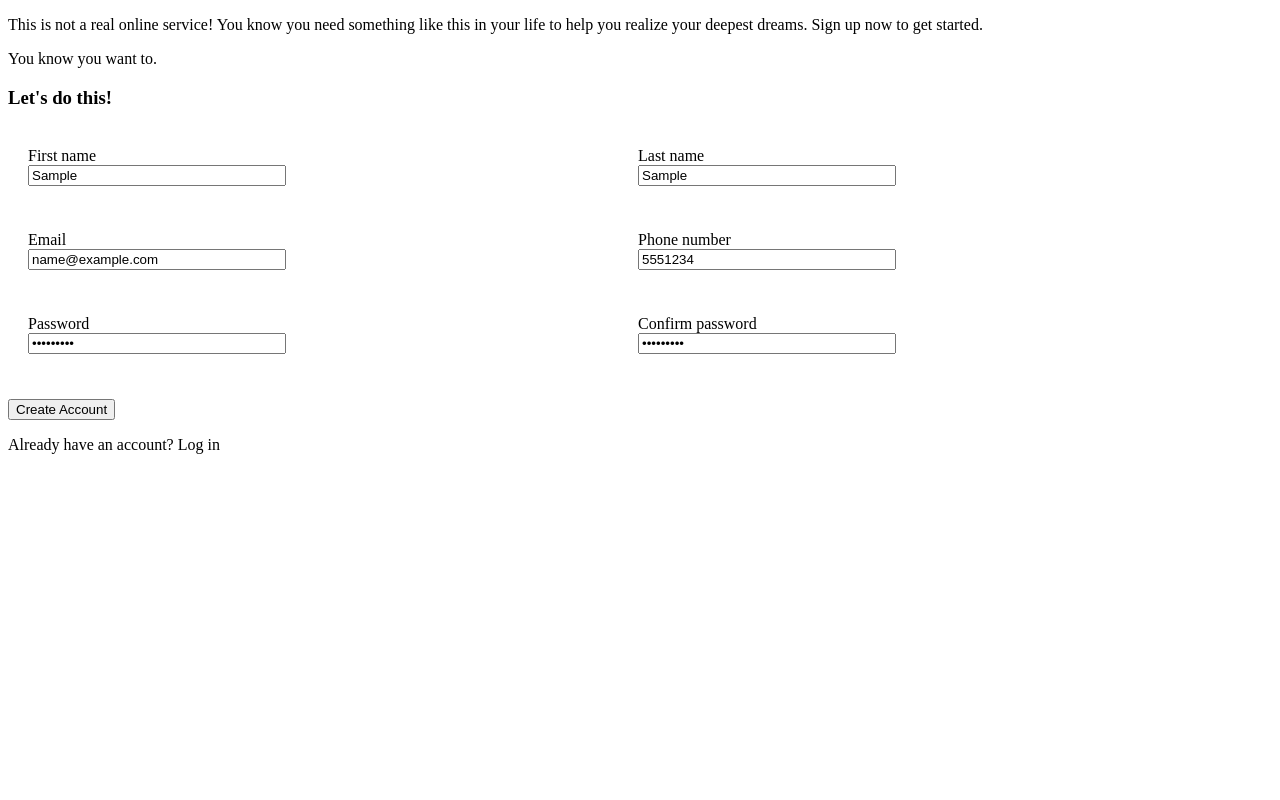
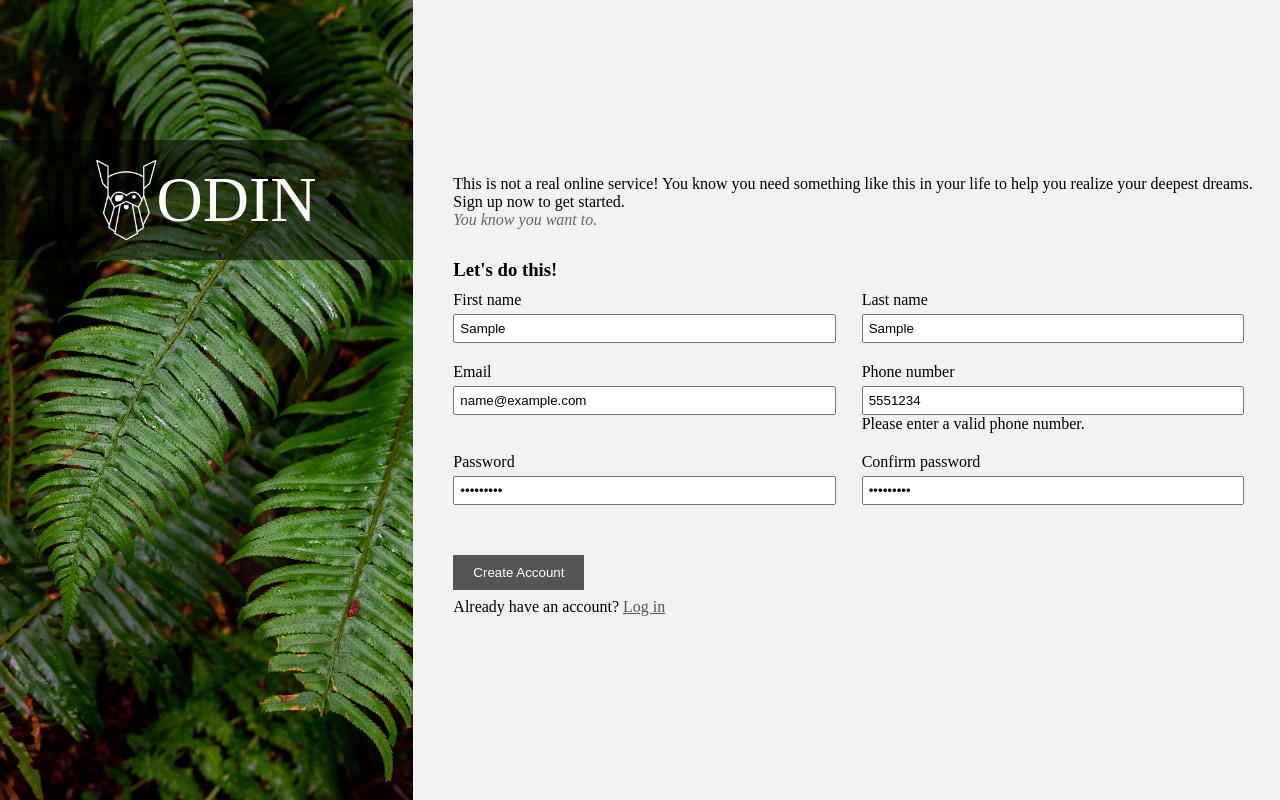
Before and after one commit to TeoMontoya/TOS, a plain HTML site: page Sign_up_form/index.html in a window 1280 px wide. Both pictures are taken after typing "Sample", "Sample", "name@example.com", "5551234", "Sample123", "Sample123" into the empty fields and a click on the button "Create Account". Drawn offline with Linux system fonts and the light colour scheme.

Commit message:
form learning with TOP finished

```diff
--- a/Sign_up_form/index.html
+++ b/Sign_up_form/index.html
@@ -10,11 +10,22 @@
 </head>
 
 <body>
-  <section class="mainSection">
+  <section class="parentContainer">
     <div class="mainBackground">
-
+      <div class="backgroundWrapper">
+        <div class="customDiv">
+          <div class="icon">
+            <!-- Your icon goes here -->
+            <img src="./odin-lined.png" alt="">
+            <span>ODIN</span>
+          </div>
+          <div class="text">
+            <!-- Your text goes here -->
+          </div>
+        </div>
+      </div>
     </div>
-    <main class="mainContainer">
+    <main class="mainSection">
       <section class="mainText">
         <p>
           This is not a real online service! You know you need something like this in your life to help you
--- a/Sign_up_form/script.js
+++ b/Sign_up_form/script.js
@@ -2,70 +2,38 @@
 const form = document.querySelector('form');
 const submitButton = document.querySelector('#submitButton');
 
-const phoneNumberInput = document.getElementById('phone');
+// Add event listener to the button
+submitButton.addEventListener('click', function() {
+  const fieldIds = ['first-name', 'last-name', 'email', 'phone', 'password', 'confirmationPassword'];
+  let isFormValid = true;
 
-phoneNumberInput.addEventListener('input', function(event) {
-  const input = event.target.value;
-  const numbersOnly = input.replace(/[^\d()\s\-_]/g, '');
-  event.target.value = numbersOnly;
+  fieldIds.forEach(fieldId => {
+    const inputField = document.getElementById(fieldId);
+    const fieldType = getFieldValidationType(fieldId);
+    const isValid = checkValidity(inputField, fieldType);
+
+    if (!isValid) {
+      displayErrorMessage(inputField);
+      isFormValid = false;
+    } else {
+      clearErrorMessage(inputField);
+    }
+  });
+
+  if (isFormValid) {
+    console.log('All fields are valid.');
+  }
 });
 
-
-
-// Add event listener to the button
-submitButton.addEventListener('click', function() {
-  // Check the validity of each field
-  const firstNameInput = document.getElementById('first-name');
-  const lastNameInput = document.getElementById('last-name');
-  const emailInput = document.getElementById('email');
-  const phoneInput = document.getElementById('phone');
-  const passwordInput = document.getElementById('password');
-  const confirmationPasswordInput = document.getElementById('confirmationPassword');
-
-  const isFirstNameValid = checkValidity(firstNameInput);
-  const isLastNameValid = checkValidity(lastNameInput);
-  const isEmailValid = checkValidity(emailInput, 'email');
-  const isPhoneValid = checkValidity(phoneInput, 'phone');
-  const isPasswordValid = checkValidity(passwordInput);
-  const isConfirmationPasswordValid = checkValidity(confirmationPasswordInput) && checkPasswordMatch();
-
-  if (isFirstNameValid && isLastNameValid && isEmailValid && isPhoneValid && isPasswordValid && isConfirmationPasswordValid) {
-    // All fields are valid
-    console.log('All fields are valid.');
-  } else {
-    // Display error messages
-    if (!isFirstNameValid) {
-      displayErrorMessage(firstNameInput, 'Please enter a valid first name.');
-    } else {
-      clearErrorMessage(firstNameInput);
-    }
-    if (!isLastNameValid) {
-      displayErrorMessage(lastNameInput, 'Please enter a valid last name.');
-    } else {
-      clearErrorMessage(lastNameInput);
-    }
-    if (!isEmailValid) {
-      displayErrorMessage(emailInput, 'Please enter a valid email address.');
-    } else {
-      clearErrorMessage(emailInput);
-    }
-    if (!isPhoneValid) {
-      displayErrorMessage(phoneInput, 'Please enter a valid phone number.');
-    } else {
-      clearErrorMessage(phoneInput);
-    }
-    if (!isPasswordValid) {
-      displayErrorMessage(passwordInput, 'Please enter a valid password.');
-    } else {
-      clearErrorMessage(passwordInput);
-    }
-    if (!isConfirmationPasswordValid) {
-      displayErrorMessage(confirmationPasswordInput, 'Passwords do not match.');
-    } else {
-      clearErrorMessage(confirmationPasswordInput);
-    }
+// Function to determine the validation type of a field
+function getFieldValidationType(fieldId) {
+  if (fieldId === 'email') {
+    return 'email';
+  } else if (fieldId === 'phone') {
+    return 'phone';
   }
-});
+  return null;
+}
 
 // Function to check field validity
 function checkValidity(inputField, fieldType) {
@@ -78,29 +46,18 @@ function checkValidity(inputField, fieldType) {
   }
 
   if (fieldType === 'phone') {
-    const phonePattern = /^(?:\+\d{1,3}\s?)?(?:\(\d{3}\)\s?)?\d{3}(?:[-\s]?)\d{4}$/;
+    const phonePattern = /^(?:\+?\d{1,2}\s?)?(?:\(\d{3}\)|\d{3})[-.\s]?\d{3}[-.\s]?\d{4}$/;
     return isValid && phonePattern.test(value);
   }
 
-  if (isValid && value.length > 0) {
-    return true;
-  }
-
-  return false;
-}
-
-// Function to check if passwords match
-function checkPasswordMatch() {
-  const passwordInput = document.getElementById('password');
-  const confirmationPasswordInput = document.getElementById('confirmationPassword');
-  return passwordInput.value === confirmationPasswordInput.value;
+  return isValid && value.length > 0;
 }
 
 // Function to display error message
-function displayErrorMessage(inputField, message) {
+function displayErrorMessage(inputField) {
   const errorMessage = inputField.nextElementSibling;
   inputField.classList.add('error'); // Add error class to input field
-  errorMessage.textContent = message;
+  errorMessage.textContent = getErrorMessage(inputField.id);
 }
 
 // Function to clear error message
@@ -109,3 +66,23 @@ function clearErrorMessage(inputField) {
   inputField.classList.remove('error'); // Remove error class from input field
   errorMessage.textContent = '';
 }
+
+// Function to get the error message for a field
+function getErrorMessage(fieldId) {
+  switch (fieldId) {
+    case 'first-name':
+      return 'Please enter a valid first name.';
+    case 'last-name':
+      return 'Please enter a valid last name.';
+    case 'email':
+      return 'Please enter a mail address following the `example@example.com` format.';
+    case 'phone':
+      return 'Please enter a valid phone number.';
+    case 'password':
+      return 'Please enter a valid password.';
+    case 'confirmationPassword':
+      return 'Passwords do not match.';
+    default:
+      return '';
+  }
+}
--- a/Sign_up_form/style.css
+++ b/Sign_up_form/style.css
@@ -1,41 +1,142 @@
+/* color for the button #596D48
+
+light border of the inputs #E5E7EB
+
+remeber to add a shadow and bluecolor to the border of the inputs when the user is using them with the :focus pseudo class */
+
 * {
   list-style: none;
   text-decoration: none;
   color: inherit;
+  margin: 0;
+  padding: 0;
 }
 
+.parentContainer {
+  display: flex;
+  height: 100vh;
+}
+
+.mainBackground {
+  flex: 1;
+  position: relative;
+  background-image: url("./background-image.jpg");
+  background-repeat: no-repeat;
+  background-size: cover;
+  background-position: center center;
+}
+.backgroundWrapper {
+  height: 66.66%; /* Set the height to two-thirds of the mainBackground */
+}
+
+
+.customDiv {
+  display: flex;
+  justify-content: center;
+  align-items: center;
+  position: absolute;
+  top: 25%;
+  left: 50%;
+  transform: translate(-50%, -50%);
+  background-color: rgba(0, 0, 0, 0.5);
+  padding: 20px;
+  box-sizing: border-box;
+  z-index: 2;
+  color: #fff;
+  font-size: 24px;
+  text-align: center;
+  width: 100%;
+  max-width: 100%;
+}
+
+
+
+.customDiv .icon {
+  display: flex;
+  justify-content: center;
+  align-items: center;
+  height: 80px; /* Set the desired height */
+}
+
+.customDiv span {
+  font-size: 64px;
+}
+
+.customDiv .icon img {
+  max-width: 100%;
+  max-height: 100%;
+}
+
+.mainSection {
+  flex: 2;
+  background-color: #f2f2f2;
+  padding: 20px;
+  display: flex;
+  flex-direction: column;
+  justify-content: center;
+}
+
+.mainText {
+  margin-bottom: 20px;
+  padding-left: 20px;
+}
+
+h3{
+  padding: 10px 20px;
+}
+
+.secondPara {
+  font-style: italic;
+  color: #666;
+}
 
 .formContainer {
   display: flex;
   justify-content: flex-start;
+  margin-bottom: 20px;
 }
+
 form {
   display: flex;
   flex-wrap: wrap;
-    padding: 10px;
 }
 
 form > div {
-    flex: 0 0 calc(50% - 5px); /* Adjust the spacing as needed */
+  flex: 0 0 calc(50% - 5px);
   display: flex;
   flex-direction: column;
   margin-bottom: 20px;
-    padding: 10px;
+  padding: 0px 20px;
   box-sizing: border-box;
 }
 
+label {
+  display: block;
+  margin-bottom: 5px;
+}
 
 
-form input{
-    max-width: 250px; /* Set your desired maximum size here */
+input[type="text"],
+input[type="email"],
+input[type="tel"],
+input[type="password"] {
+  width: 100%;
+  padding: 5px;
+}
+.buttonContainer{
+  padding: 10px 20px;
 }
 
-.error {
-    border: 2px solid red;
+button {
+  padding: 10px 20px;
+  background-color: #555;
+  color: #fff;
+  border: none;
+  cursor: pointer;
+  margin-bottom: 8px;
 }
 
-  .error-message {
-    color: red;
-    font-size: 14px;
-    margin-top: 5px;
+a {
+  color: #555;
+  text-decoration: underline;
 }
```
Also changed, not shown: Sign_up_form/background-image.jpg (added), Sign_up_form/odin-lined.png (added). Lines whose indentation alone changed are shown as unchanged.
